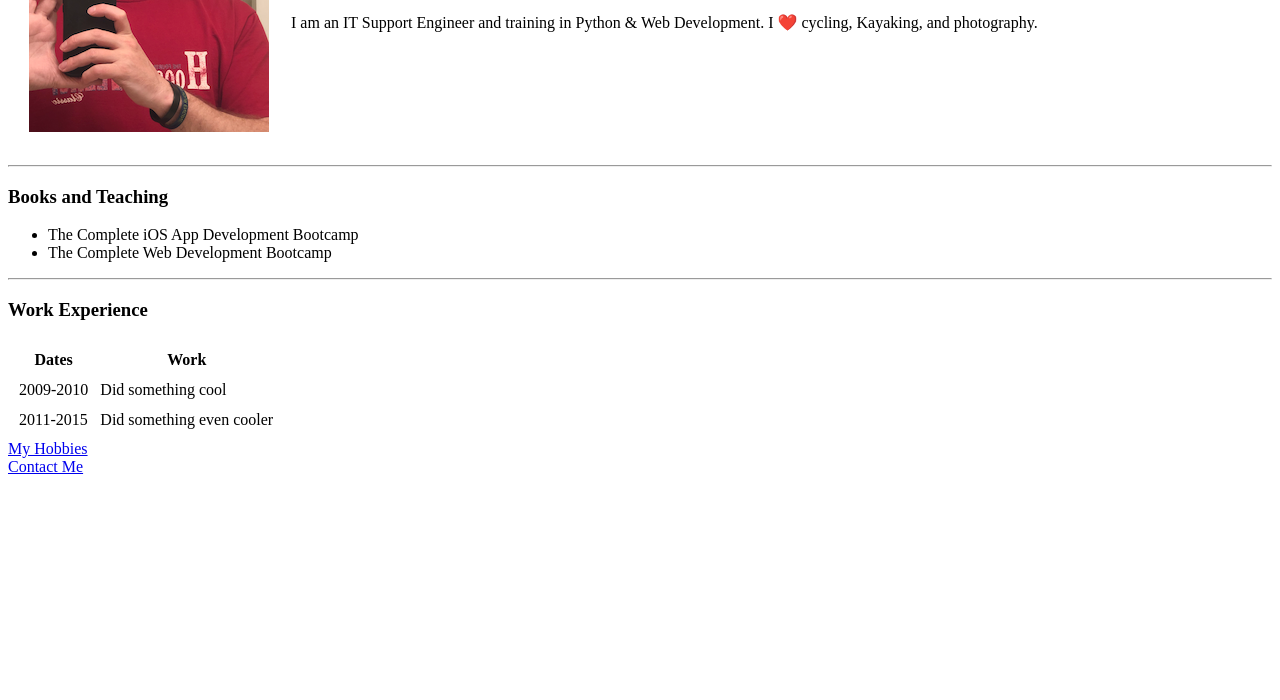
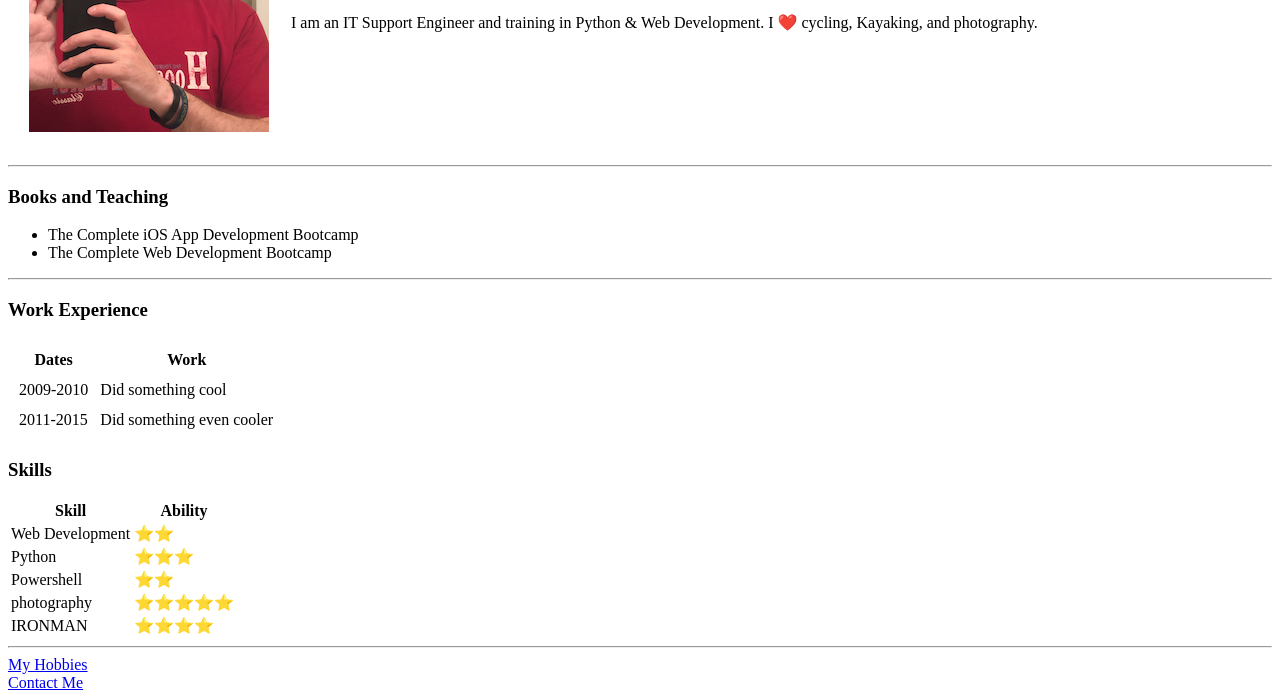
Before and after one commit to swimvball/cv, a plain HTML site: page index.html in a window 1280 px wide. Shown: the part 217-917 px from the top of the page. Before the commit the page ends 800 px from the top, so only its background shows below. Drawn offline with Linux system fonts and the light colour scheme.

Commit message:
added skills ratings

```diff
--- a/index.html
+++ b/index.html
@@ -44,6 +44,38 @@
         </tr>
       </tbody>
     </table>
+    <h3>Skills</h3>
+    <table>
+      <thead>
+        <tr>
+          <th>Skill</th>
+          <th>Ability</th>
+        </tr>
+      </thead>
+      <tbody>
+        <tr>
+          <td>Web Development</td>
+          <td>⭐️⭐️</td>
+        </tr>
+        <tr>
+          <td>Python</td>
+          <td>⭐️⭐️⭐️</td>
+        </tr>
+        <tr>
+          <td>Powershell</td>
+          <td>⭐️⭐️</td>
+        </tr>
+        <tr>
+          <td>photography</td>
+          <td>⭐️⭐️⭐️⭐️⭐️</td>
+        </tr>
+        <tr>
+          <td>IRONMAN</td>
+          <td>⭐️⭐️⭐️⭐️</td>
+        </tr>
+      </tbody>
+    </table>
+    <hr>
     <a href="hobbies.html">My Hobbies</a>
     <br>
     <a href="contact-me.html">Contact Me</a>
```
